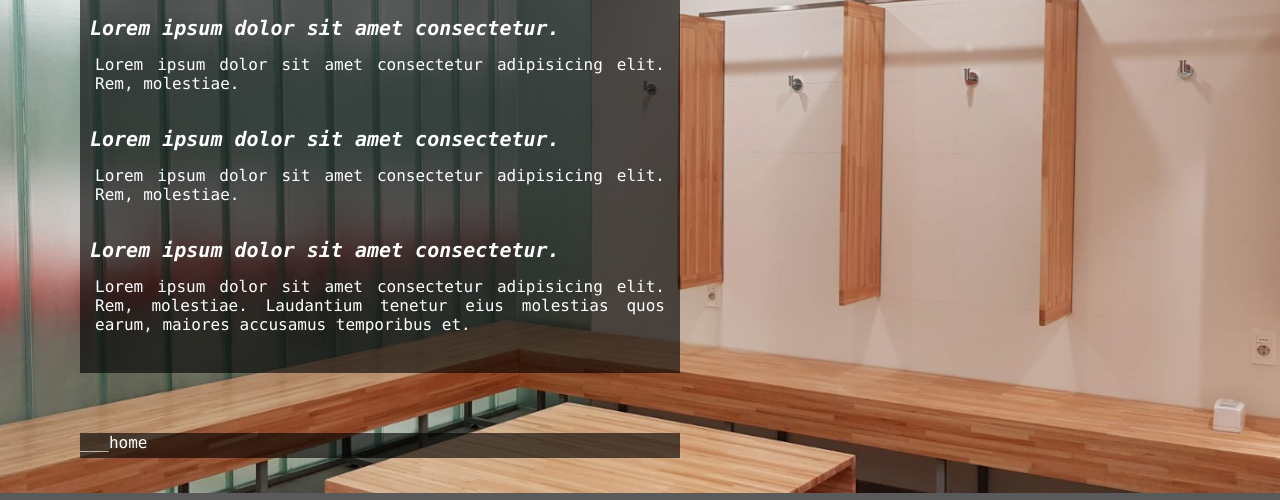
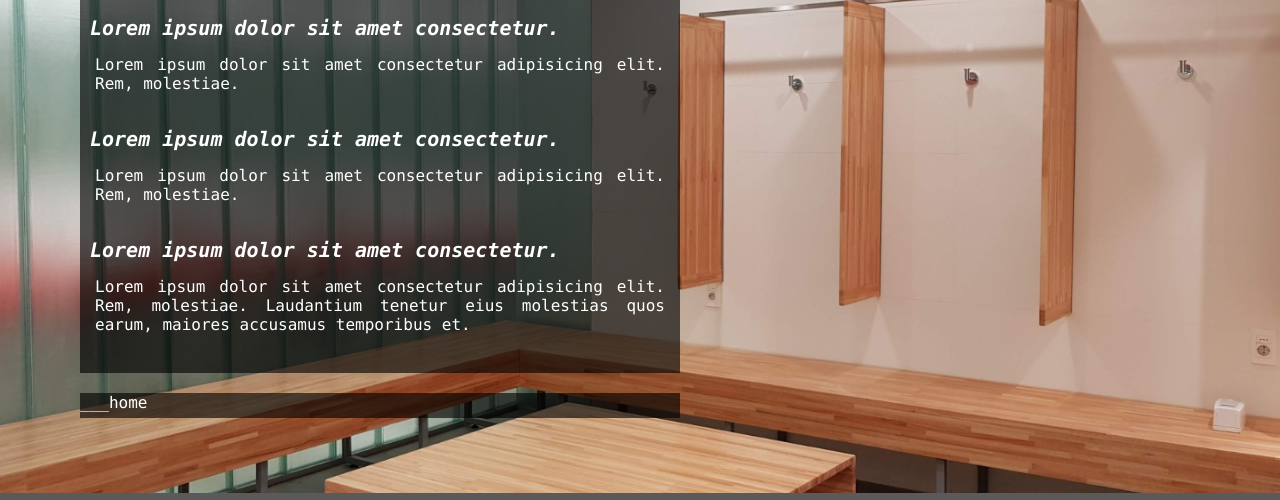
Before and after one commit to julord87/ARQ-WEB-MARTINEZ-GOMEZ, a plain HTML site: page pages/colaboraciones.html in a window 1280 px wide. Shown: the part 177-677 px from the top of the page. Drawn offline with Linux system fonts and the light colour scheme.

Commit message:
Margin-top modificado en home-colab

```diff
--- a/css/styles.css
+++ b/css/styles.css
@@ -115,7 +115,7 @@ footer {
 .home-colab {
   height: 25px;
   width: 600px;
-  margin-top: 60px;
+  margin-top: 20px;
   margin-left: 80px;
   background-color: rgba(0, 0, 0, 0.623);
 }
```
